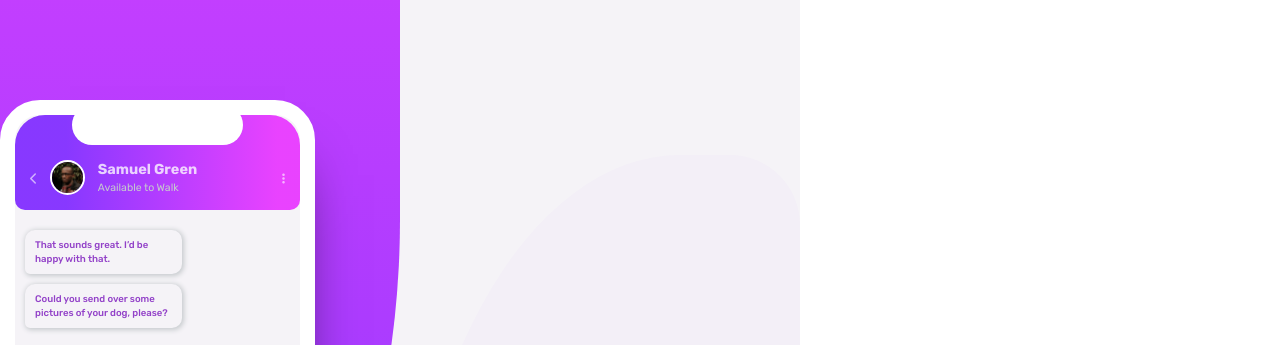
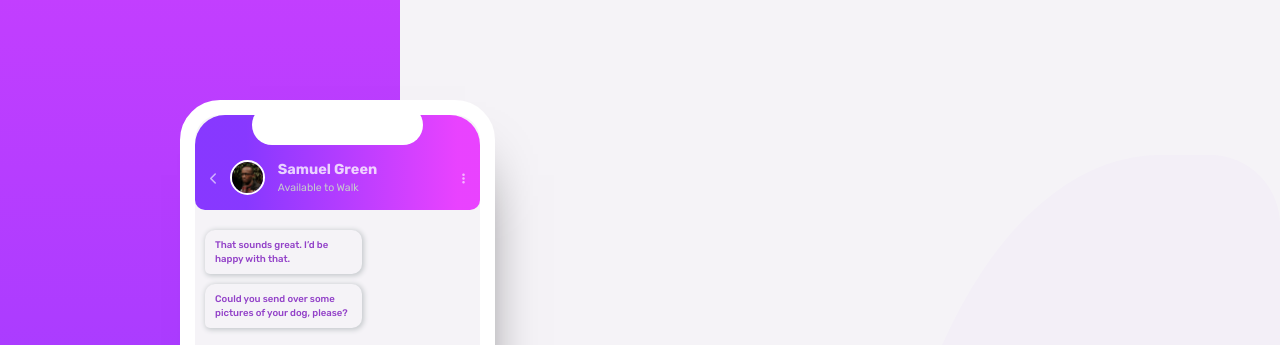
Before and after one commit to Galindezpro/desig-celular, a plain HTML site: page index.html in a window 1280 px wide. Shown: the top 345 px of the page. Drawn offline with Linux system fonts and the light colour scheme.

Commit message:
resolucion de problema

```diff
--- a/style.css
+++ b/style.css
@@ -57,7 +57,9 @@ html {
 
 .contenedor__principal {
     min-width: 200px;
-    width: 100vh;
+    min-height: 100vh;
+    width: 100%;
+    height: 100%;
     background: var(--Light-Grayish-Violet);
     position: relative;
     z-index: -100;
```
